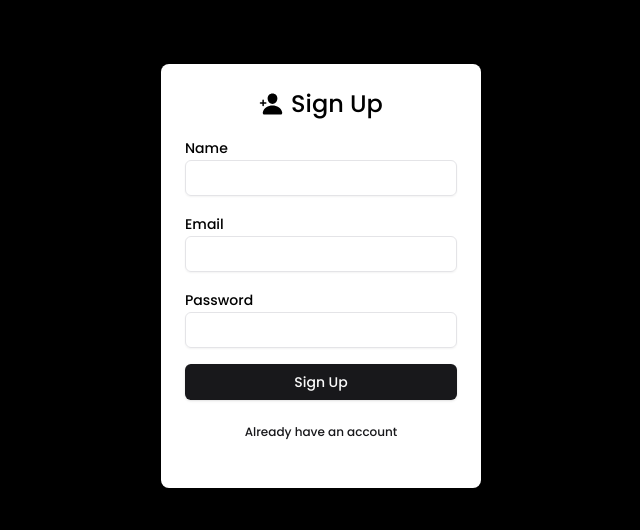
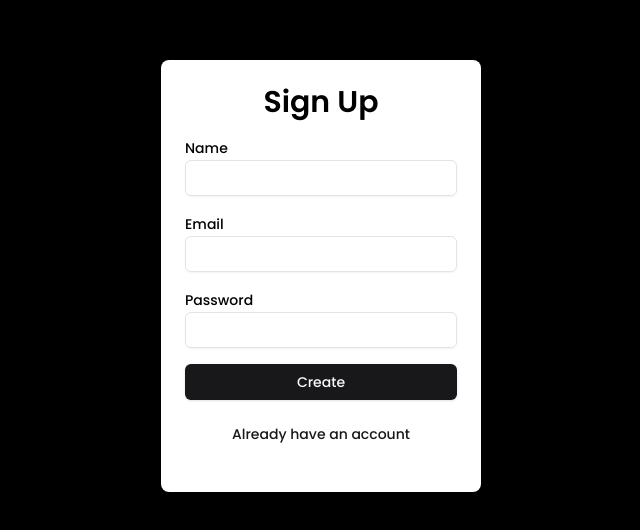
Before and after one commit to emadrasooli/Bloggy, a Next.js app: page /auth/signup in a window 1280 px wide. Shown: the part 124-654 px from the top of the page, without its empty margins (319-959 px from the left). Built offline with nearby package versions, Linux system fonts and the light colour scheme.

Commit message:
23-Update-Ui

```diff
--- a/app/auth/signin/page.tsx
+++ b/app/auth/signin/page.tsx
@@ -3,7 +3,6 @@
 import { signIn, useSession } from "next-auth/react";
 import { useRouter } from "next/navigation";
 import { useEffect, useState } from "react";
-import { LogInIcon } from "lucide-react";
 import { Label } from "@/components/ui/label";
 import { Input } from "@/components/ui/input";
 import { Button } from "@/components/ui/button";
@@ -52,7 +51,7 @@ export default function SignInPage () {
       <form
         onSubmit={handleSubmit}
       >
-        <h2 className="text-2xl mb-4 font-medium text-center flex align-baseline items-center justify-center gap-2"><LogInIcon />Sign In</h2>
+        <h1 className="text-3xl mb-4 font-semibold text-center flex align-baseline items-center justify-center gap-2">Sign In</h1>
         <div className="mb-4">
           <Label>Email</Label>
           <Input
@@ -79,7 +78,7 @@ export default function SignInPage () {
           className="w-full"
           disabled={loading}
         >
-          {loading ? "Signing In..." : "Sign In"}
+          {loading ? "Logging in..." : "Confirm"}
         </Button>
       </form>
       <Button variant={"link"} className="w-full" onClick={() => router.push('/auth/signup')} size={'sm'}>Create an account</Button>
--- a/app/auth/signup/page.tsx
+++ b/app/auth/signup/page.tsx
@@ -3,7 +3,6 @@
 import { useState } from "react";
 import { signIn } from "next-auth/react";
 import { useRouter } from "next/navigation";
-import { IoPersonAdd } from "react-icons/io5";
 import { Label } from "@/components/ui/label";
 import { Input } from "@/components/ui/input";
 import { Button } from "@/components/ui/button";
@@ -68,10 +67,9 @@ export default function SignUpPage() {
   return (
     <div className="bg-white p-6 w-80 mx-auto rounded-lg shadow-lg text-black space-y-4">
       <form onSubmit={handleSubmit}>
-        <h2 className="text-2xl mb-4 font-medium text-center flex align-baseline items-center justify-center gap-2">
-          <IoPersonAdd />
+        <h1 className="text-3xl mb-4 font-semibold text-center flex align-baseline items-center justify-center gap-2">
           Sign Up
-        </h2>
+        </h1>
         <div className="mb-4">
           <Label>Name</Label>
           <Input
@@ -108,14 +106,13 @@ export default function SignUpPage() {
           variant={"default"}
           disabled={loading}
         >
-          {loading ? "Signing Up..." : "Sign Up"}
+          {loading ? "Creating..." : "Create"}
         </Button>
       </form>
       <Button
         variant={"link"}
         className="w-full"
         onClick={() => router.push("/auth/signin")}
-        size={"sm"}
       >
         Already have an account
       </Button>
```
